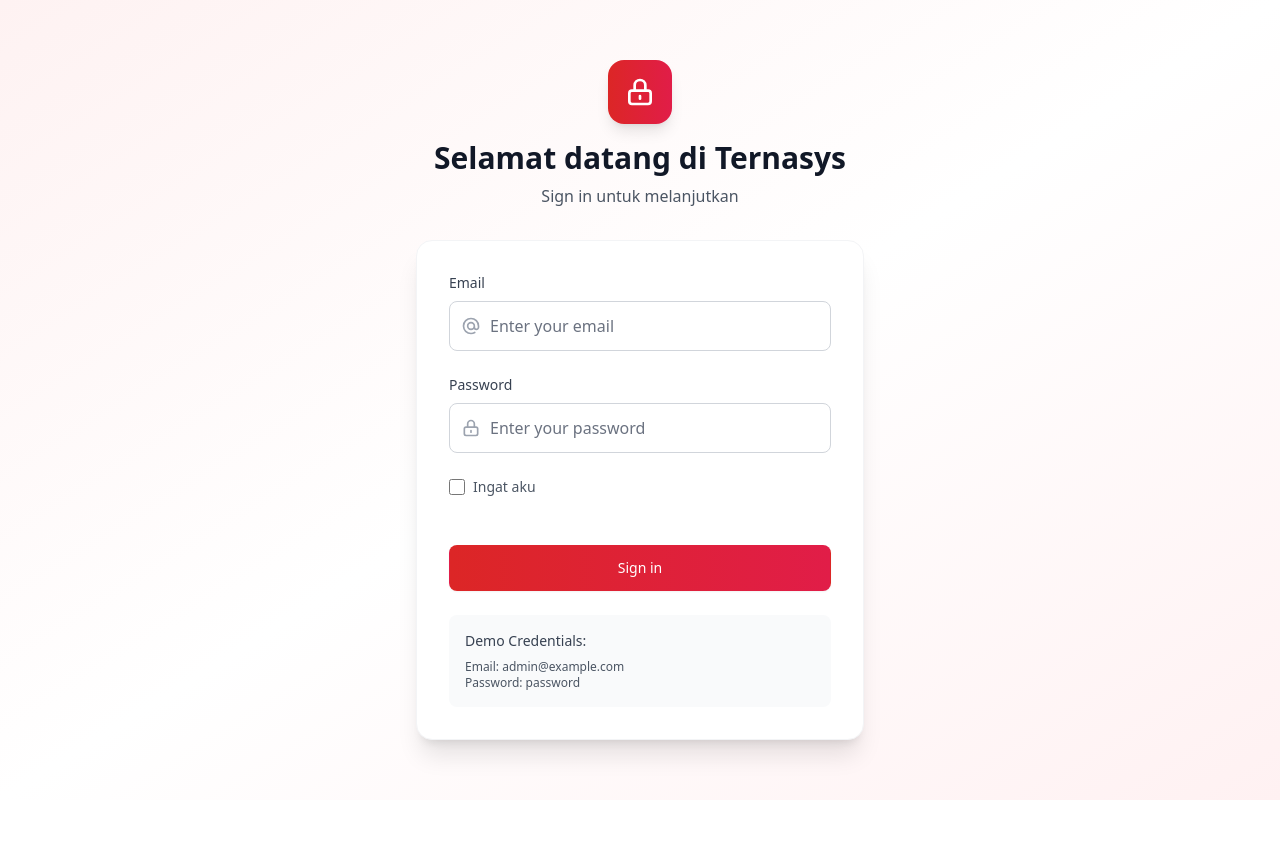
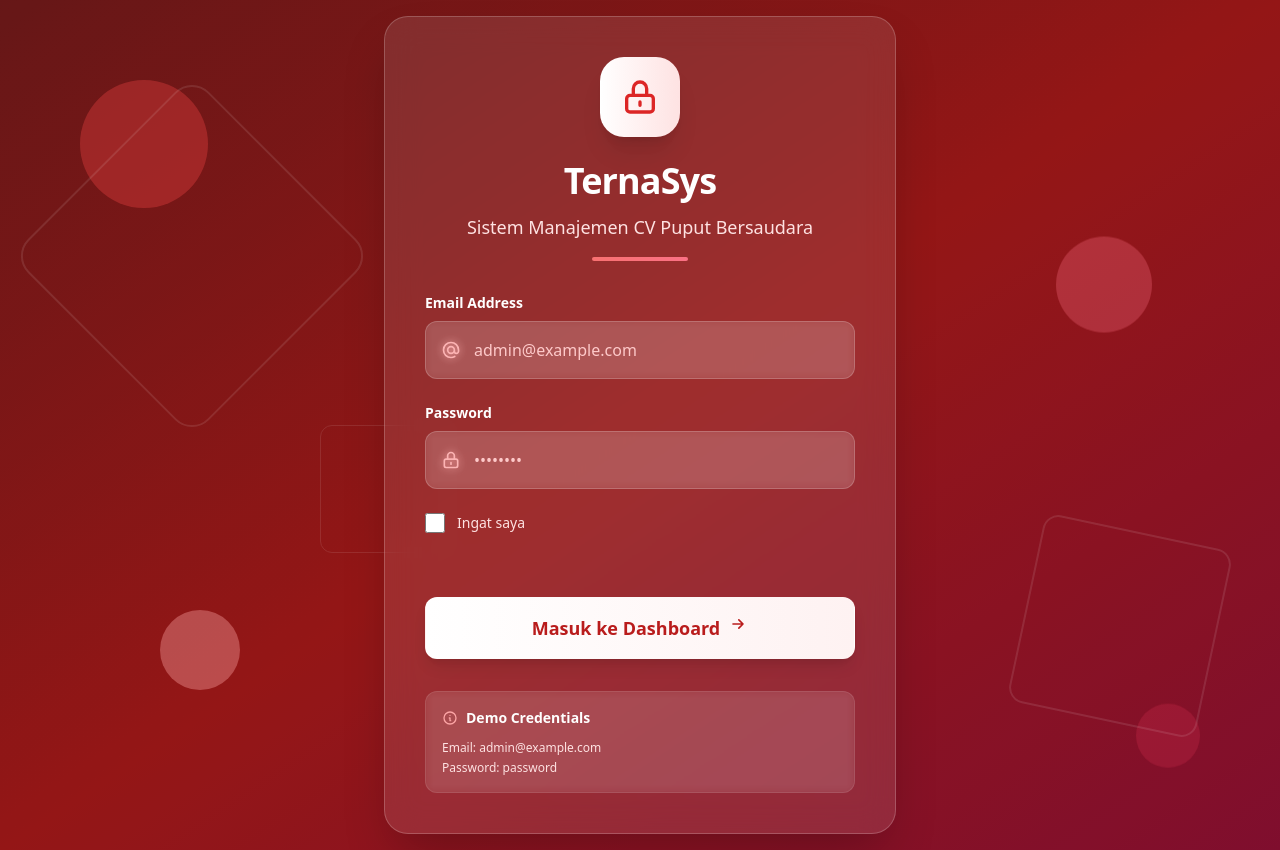
Before and after one commit to LittleKatyusha/Sapi, a React (Create React App) app: page /login in a window 1280 px wide. Before the commit the page ends 800 px from the top, so only its background shows below. Built offline with nearby package versions, Linux system fonts and the light colour scheme.

Commit message:
update desain login

```diff
--- a/src/pages/LoginPage.jsx
+++ b/src/pages/LoginPage.jsx
@@ -84,36 +84,57 @@
   };
 
   return (
-    <div className="min-h-screen bg-gradient-to-br from-red-50 via-white to-rose-50 flex items-center justify-center p-4">
-      <div className="w-full max-w-md">
+    <div className="min-h-screen relative overflow-hidden">
+      {/* Animated Background */}
+      <div className="absolute inset-0 bg-gradient-to-br from-red-900 via-red-700 to-rose-800">
+        <div className="absolute inset-0 bg-black opacity-20"></div>
+
+        {/* Floating Elements */}
+        <div className="absolute top-20 left-20 w-32 h-32 bg-red-500 rounded-full opacity-20 animate-pulse"></div>
+        <div className="absolute top-60 right-32 w-24 h-24 bg-rose-400 rounded-full opacity-30 animate-bounce"></div>
+        <div className="absolute bottom-40 left-40 w-20 h-20 bg-red-300 rounded-full opacity-25 animate-pulse"></div>
+        <div className="absolute bottom-20 right-20 w-16 h-16 bg-rose-500 rounded-full opacity-20 animate-bounce"></div>
+
+        {/* Geometric Patterns */}
+        <div className="absolute top-0 left-0 w-full h-full opacity-10">
+          <div className="absolute top-32 left-16 w-64 h-64 border-2 border-white rotate-45 rounded-3xl"></div>
+          <div className="absolute bottom-32 right-16 w-48 h-48 border-2 border-white rotate-12 rounded-2xl"></div>
+          <div className="absolute top-1/2 left-1/4 w-32 h-32 border border-white rotate-90 rounded-xl"></div>
+        </div>
+      </div>
+
+      {/* Main Content */}
+      <div className="relative z-10 flex items-center justify-center min-h-screen p-4">
+        <div className="w-full max-w-lg">
+          {/* Glass Card */}
+          <div className="backdrop-blur-lg bg-white/10 border border-white/20 rounded-3xl shadow-2xl p-8 md:p-10">
             {/* Logo/Brand Section */}
             <div className="text-center mb-8">
-          <div className="mx-auto w-16 h-16 bg-gradient-to-r from-red-600 to-rose-600 rounded-2xl flex items-center justify-center mb-4 shadow-lg">
-            <svg className="w-8 h-8 text-white" fill="none" stroke="currentColor" viewBox="0 0 24 24">
+              <div className="mx-auto w-20 h-20 bg-gradient-to-r from-white to-red-100 rounded-3xl flex items-center justify-center mb-6 shadow-xl">
+                <svg className="w-10 h-10 text-red-600" fill="none" stroke="currentColor" viewBox="0 0 24 24">
                   <path strokeLinecap="round" strokeLinejoin="round" strokeWidth={2} d="M12 15v2m-6 4h12a2 2 0 002-2v-6a2 2 0 00-2-2H6a2 2 0 00-2 2v6a2 2 0 002 2zm10-10V7a4 4 0 00-8 0v4h8z" />
                 </svg>
               </div>
-          <h1 className="text-3xl font-bold text-gray-900 mb-2">Selamat datang di Ternasys</h1>
-          <p className="text-gray-600">Sign in untuk melanjutkan</p>
+              <h1 className="text-4xl font-bold text-white mb-3 tracking-tight">TernaSys</h1>
+              <p className="text-red-100 text-lg">Sistem Manajemen CV Puput Bersaudara</p>
+              <div className="w-24 h-1 bg-gradient-to-r from-red-400 to-rose-400 mx-auto mt-4 rounded-full"></div>
             </div>
 
-        {/* Login Form */}
-        <div className="bg-white rounded-2xl shadow-xl border border-gray-100 p-8">
             {error && (
-            <div className="mb-6 p-4 bg-red-50 border border-red-200 text-red-700 rounded-lg text-sm">
+              <div className="mb-6 p-4 bg-red-500/20 border border-red-400/30 text-red-100 rounded-xl text-sm backdrop-blur-sm">
                 {error}
               </div>
             )}
 
             <form onSubmit={handleSubmit} className="space-y-6">
               {/* Email Field */}
-            <div>
-              <label htmlFor="email" className="block text-sm font-medium text-gray-700 mb-2">
-                Email
+              <div className="space-y-2">
+                <label htmlFor="email" className="block text-sm font-semibold text-white">
+                  Email Address
                 </label>
-              <div className="relative">
-                <div className="absolute inset-y-0 left-0 pl-3 flex items-center pointer-events-none">
-                  <svg className="h-5 w-5 text-gray-400" fill="none" stroke="currentColor" viewBox="0 0 24 24">
+                <div className="relative group">
+                  <div className="absolute inset-y-0 left-0 pl-4 flex items-center pointer-events-none">
+                    <svg className="h-5 w-5 text-red-300 group-focus-within:text-white transition-colors" fill="none" stroke="currentColor" viewBox="0 0 24 24">
                       <path strokeLinecap="round" strokeLinejoin="round" strokeWidth={2} d="M16 12a4 4 0 10-8 0 4 4 0 008 0zm0 0v1.5a2.5 2.5 0 005 0V12a9 9 0 10-9 9m4.5-1.206a8.959 8.959 0 01-4.5 1.207" />
                     </svg>
                   </div>
@@ -124,20 +145,20 @@
                     required
                     value={formData.email}
                     onChange={handleInputChange}
-                  className="block w-full pl-10 pr-3 py-3 border border-gray-300 rounded-lg focus:outline-none focus:ring-2 focus:ring-red-500 focus:border-transparent transition duration-200 text-gray-900 placeholder-gray-500"
-                  placeholder="Enter your email"
+                    className="block w-full pl-12 pr-4 py-4 bg-white/10 border border-white/20 rounded-xl focus:outline-none focus:ring-2 focus:ring-white/40 focus:border-white/40 transition-all duration-200 text-white placeholder-red-200 backdrop-blur-sm"
+                    placeholder="admin@example.com"
                   />
                 </div>
               </div>
 
               {/* Password Field */}
-            <div>
-              <label htmlFor="password" className="block text-sm font-medium text-gray-700 mb-2">
+              <div className="space-y-2">
+                <label htmlFor="password" className="block text-sm font-semibold text-white">
                   Password
                 </label>
-              <div className="relative">
-                <div className="absolute inset-y-0 left-0 pl-3 flex items-center pointer-events-none">
-                  <svg className="h-5 w-5 text-gray-400" fill="none" stroke="currentColor" viewBox="0 0 24 24">
+                <div className="relative group">
+                  <div className="absolute inset-y-0 left-0 pl-4 flex items-center pointer-events-none">
+                    <svg className="h-5 w-5 text-red-300 group-focus-within:text-white transition-colors" fill="none" stroke="currentColor" viewBox="0 0 24 24">
                       <path strokeLinecap="round" strokeLinejoin="round" strokeWidth={2} d="M12 15v2m-6 4h12a2 2 0 002-2v-6a2 2 0 00-2-2H6a2 2 0 00-2 2v6a2 2 0 002 2zm10-10V7a4 4 0 00-8 0v4h8z" />
                     </svg>
                   </div>
@@ -148,28 +169,28 @@
                     required
                     value={formData.password}
                     onChange={handleInputChange}
-                  className="block w-full pl-10 pr-3 py-3 border border-gray-300 rounded-lg focus:outline-none focus:ring-2 focus:ring-red-500 focus:border-transparent transition duration-200 text-gray-900 placeholder-gray-500"
-                  placeholder="Enter your password"
+                    className="block w-full pl-12 pr-4 py-4 bg-white/10 border border-white/20 rounded-xl focus:outline-none focus:ring-2 focus:ring-white/40 focus:border-white/40 transition-all duration-200 text-white placeholder-red-200 backdrop-blur-sm"
+                    placeholder="••••••••"
                   />
                 </div>
               </div>
 
               {/* Remember Me & Forgot Password */}
               <div className="flex items-center justify-between">
-              <label className="flex items-center">
+                <label className="flex items-center group cursor-pointer">
                   <input
                     name="rememberMe"
                     type="checkbox"
                     checked={formData.rememberMe}
                     onChange={handleInputChange}
-                  className="h-4 w-4 text-red-600 focus:ring-red-500 border-gray-300 rounded"
+                    className="h-5 w-5 text-red-500 bg-white/10 border-white/30 rounded focus:ring-white/40 focus:ring-2"
                   />
-                <span className="ml-2 text-sm text-gray-600">Ingat aku</span>
+                  <span className="ml-3 text-sm text-red-100 group-hover:text-white transition-colors">Ingat saya</span>
                 </label>
               </div>
 
               {/* Cloudflare Turnstile Captcha */}
-            <div className="flex justify-center">
+              <div className="flex justify-center py-2">
                 <div
                   className="cf-turnstile"
                   data-sitekey="0x4AAAAAABk4XOgg4RBl7dSz"
@@ -182,35 +203,42 @@
               <button
                 type="submit"
                 disabled={isLoading}
-              className="w-full flex justify-center py-3 px-4 border border-transparent rounded-lg shadow-sm text-sm font-medium text-white bg-gradient-to-r from-red-600 to-rose-600 hover:from-red-700 hover:to-rose-700 focus:outline-none focus:ring-2 focus:ring-offset-2 focus:ring-red-500 disabled:opacity-50 disabled:cursor-not-allowed transition duration-200 transform hover:scale-[1.02]"
+                className="w-full flex justify-center py-4 px-6 border border-transparent rounded-xl shadow-lg text-lg font-semibold text-red-700 bg-gradient-to-r from-white to-red-50 hover:from-red-50 hover:to-white focus:outline-none focus:ring-2 focus:ring-offset-2 focus:ring-white/50 disabled:opacity-50 disabled:cursor-not-allowed transition-all duration-300 transform hover:scale-105 hover:shadow-xl"
               >
                 {isLoading ? (
                   <>
-                  <svg className="animate-spin -ml-1 mr-3 h-5 w-5 text-white" fill="none" viewBox="0 0 24 24">
+                    <svg className="animate-spin -ml-1 mr-3 h-6 w-6 text-red-600" fill="none" viewBox="0 0 24 24">
                       <circle className="opacity-25" cx="12" cy="12" r="10" stroke="currentColor" strokeWidth="4"></circle>
                       <path className="opacity-75" fill="currentColor" d="M4 12a8 8 0 018-8V0C5.373 0 0 5.373 0 12h4zm2 5.291A7.962 7.962 0 014 12H0c0 3.042 1.135 5.824 3 7.938l3-2.647z"></path>
                     </svg>
-                  Signing in...
+                    Masuk...
                   </>
                 ) : (
-                'Sign in'
+                  <>
+                    <span>Masuk ke Dashboard</span>
+                    <svg className="ml-2 w-5 h-5" fill="none" stroke="currentColor" viewBox="0 0 24 24">
+                      <path strokeLinecap="round" strokeLinejoin="round" strokeWidth={2} d="M13 7l5 5m0 0l-5 5m5-5H6" />
+                    </svg>
+                  </>
                 )}
               </button>
             </form>
 
             {/* Demo Credentials */}
-          <div className="mt-6 p-4 bg-gray-50 rounded-lg">
-            <h4 className="text-sm font-medium text-gray-700 mb-2">Demo Credentials:</h4>
-            <p className="text-xs text-gray-600">Email: admin@example.com</p>
-            <p className="text-xs text-gray-600">Password: password</p>
+            <div className="mt-8 p-4 bg-white/5 border border-white/10 rounded-xl backdrop-blur-sm">
+              <h4 className="text-sm font-semibold text-white mb-3 flex items-center">
+                <svg className="w-4 h-4 mr-2 text-red-300" fill="none" stroke="currentColor" viewBox="0 0 24 24">
+                  <path strokeLinecap="round" strokeLinejoin="round" strokeWidth={2} d="M13 16h-1v-4h-1m1-4h.01M21 12a9 9 0 11-18 0 9 9 0 0118 0z" />
+                </svg>
+                Demo Credentials
+              </h4>
+              <div className="space-y-1">
+                <p className="text-xs text-red-100"><span className="font-medium">Email:</span> admin@example.com</p>
+                <p className="text-xs text-red-100"><span className="font-medium">Password:</span> password</p>
               </div>
             </div>
           </div>
-
-      {/* Background Pattern */}
-      <div className="fixed inset-0 -z-10 overflow-hidden">
-        <div className="absolute -top-40 -right-40 w-80 h-80 bg-red-100 rounded-full opacity-50"></div>
-        <div className="absolute -bottom-40 -left-40 w-80 h-80 bg-rose-100 rounded-full opacity-50"></div>
+        </div>
       </div>
     </div>
   );
```
Lines whose indentation alone changed are shown as unchanged.
